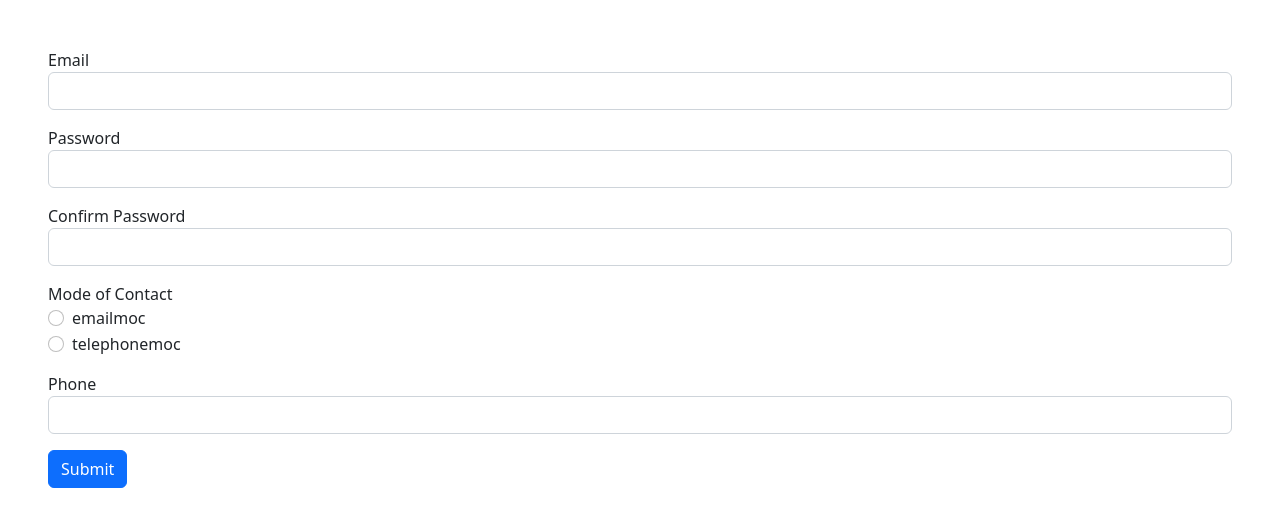
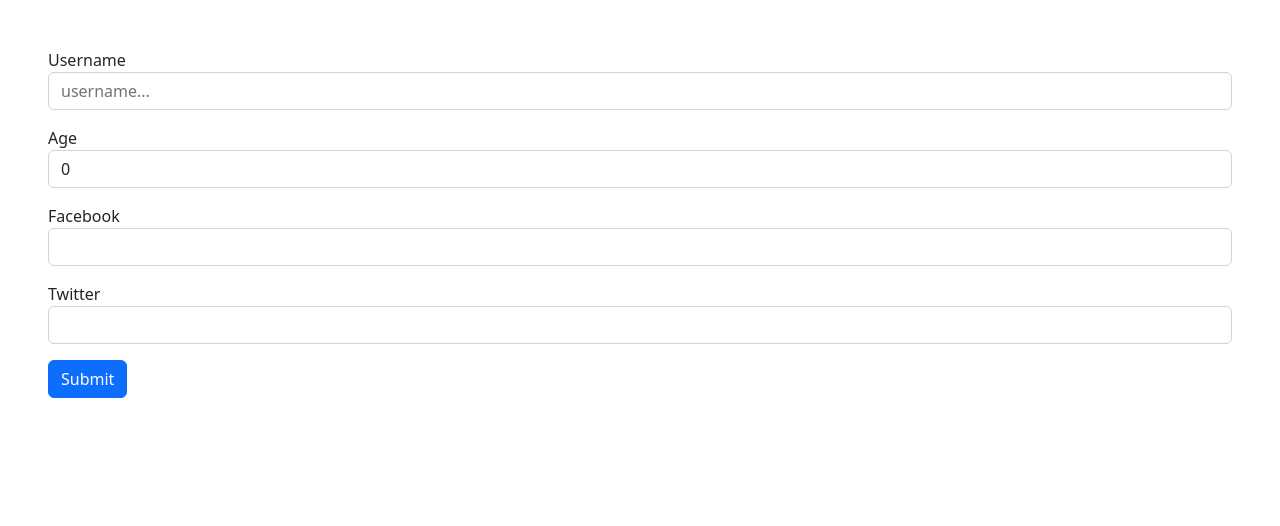
Before and after one commit to Febrianto752/practice-react-formik, a React (Create React App) app: page / in a window 1280 px wide. Shown: the top 526 px of the page. Built offline with nearby package versions, Linux system fonts and the light colour scheme.

Commit message:
finish test v1

```diff
--- a/src/App.js
+++ b/src/App.js
@@ -3,7 +3,7 @@ import { FormikContainer, TestForm, RegistrationForm } from "./components";
 function App() {
   return (
     <>
-      <RegistrationForm />
+      <TestForm />
     </>
   );
 }
--- a/src/components/TestForm/index.jsx
+++ b/src/components/TestForm/index.jsx
@@ -6,10 +6,11 @@ const TestForm = () => {
   const initialValues = {
     username: "",
     age: 0,
-    email: "",
-    url: "http",
-    price: 1000,
-    profession: [],
+
+    social: {
+      facebook: "",
+      twitter: "",
+    },
   };
 
   const validationSchema = Yup.object({
@@ -18,16 +19,13 @@ const TestForm = () => {
       .min(3, "min value is 3 character")
       .max(10, "max value is 10 character"),
     age: Yup.number()
+      .required("age field is required")
       .positive("number field must be positive")
       .integer("number field must be integer"),
-    email: Yup.string().email("format email is wrong"),
-    website: Yup.string().url("wrong url format"),
-    price: Yup.number()
-      .min(1000, "min value is Rp. 1000")
-      .max(1000000, "max value is Rp. 1.000.000"),
-    profession: Yup.array()
-      .min(1, "minimal profession is 1")
-      .max(2, "maximal profession is 2"),
+    social: Yup.object({
+      facebook: Yup.string().required("required").min(3, "min 3 character"),
+      twitter: Yup.string().required("required"),
+    }),
   });
 
   const onSubmit = (values, param2) => {
@@ -41,7 +39,7 @@ const TestForm = () => {
           initialValues={initialValues}
           validationSchema={validationSchema}
           onSubmit={onSubmit}
-          validateOnMount={true}
+          // validateOnMount={true}
         >
           {(formik) => {
             return (
@@ -70,81 +68,40 @@ const TestForm = () => {
                 </div>
 
                 <div className="mb-3">
-                  <label htmlFor="email">Email</label>
+                  <label htmlFor="facebook">Facebook</label>
                   <Field
-                    type="email"
-                    name="email"
-                    id="email"
+                    type="text"
+                    name="social.facebook"
                     className="form-control"
+                    id="facebook"
                   />
-                  <ErrorMessage name="email" component={TextError} />
+                  <ErrorMessage name="social.facebook" />
                 </div>
                 <div className="mb-3">
-                  <label htmlFor="website">Website</label>
+                  <label htmlFor="twitter">Twitter</label>
                   <Field
                     type="text"
-                    name="website"
-                    id="website"
+                    name="social.twitter"
                     className="form-control"
-                  />
-                  <ErrorMessage name="website" component={TextError} />
-                </div>
-                <div className="mb-3">
-                  <label htmlFor="price">Price</label>
-                  <Field
-                    type="number"
-                    name="price"
-                    id="price"
-                    className="form-control"
-                  />
-                  <ErrorMessage name="price" component={TextError} />
-                </div>
-                <div className="mb-3">
-                  <label>Profession</label>
-                  <div className="form-check">
-                    <Field
-                      type="checkbox"
-                      name="profession"
-                      className="form-check-input"
-                      id="web-developer"
-                      value="web developer"
-                    />
-                    <label htmlFor="web-developer" className="form-check-label">
-                      Web Developer
-                    </label>
-                  </div>
-                  <div className="form-check">
-                    <Field
-                      type="checkbox"
-                      name="profession"
-                      className="form-check-input"
-                      id="android-developer"
-                      value="android developer"
-                    />
-                    <label
-                      htmlFor="android-developer"
-                      className="form-check-label"
-                    >
-                      Android Developer
-                    </label>
-                  </div>
-                  <div className="form-check">
-                    <Field
-                      type="checkbox"
-                      name="profession"
-                      className="form-check-input"
-                      id="ios-developer"
-                      value="ios developer"
-                    />
-                    <label htmlFor="ios-developer" className="form-check-label">
-                      IOS Developer
-                    </label>
-                  </div>
-
-                  <ErrorMessage name="profession" component={TextError} />
+                    id="twitter"
+                  >
+                    {(props) => {
+                      console.log("twitter input rendering");
+                      return (
+                        <>
+                          <input {...props.field} className="form-control" />
+                        </>
+                      );
+                    }}
+                  </Field>
+                  <ErrorMessage name="social.twitter" />
                 </div>
 
-                <button className="btn btn-primary" type="submit">
+                <button
+                  className="btn btn-primary"
+                  type="submit"
+                  disabled={!formik.isValid}
+                >
                   Submit
                 </button>
               </Form>
```
